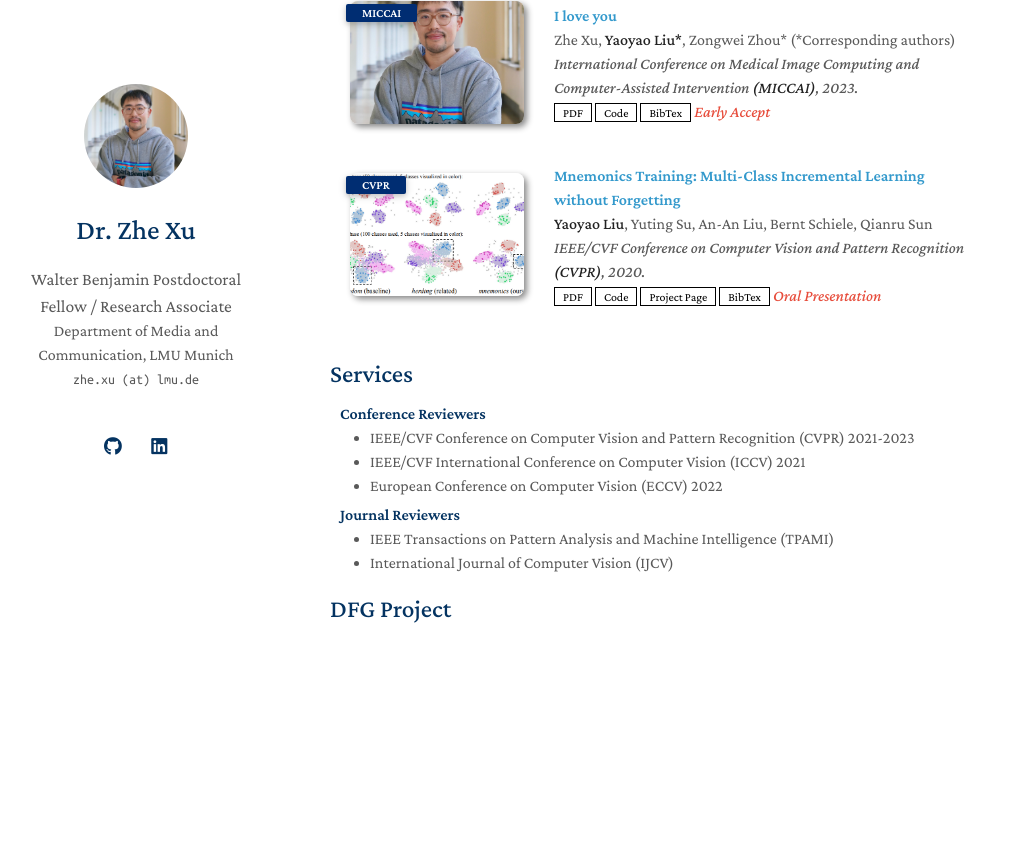
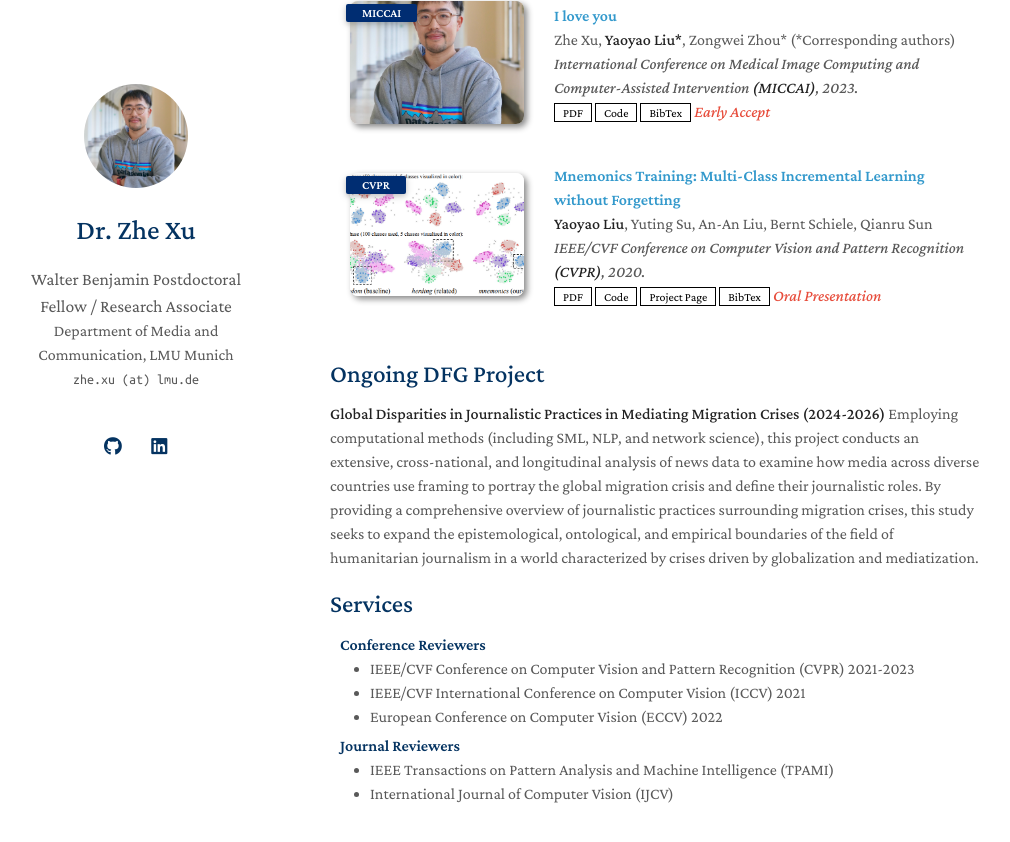
Before and after one commit to zhexuphd/home, a Jekyll site: the page built from index.md, in a window 1280 px wide and 900 px high, scrolled down 1247 px. Shown: the top 842 px of the window, without its empty margins (140-1150 px from the left). Built offline with Jekyll 4.4.1, drawn with Linux system fonts in a browser that asks for light colours; a style sheet for code colours, icons or effects is not loaded; our own code applies the rules of GitHub Pages for plain Markdown files; before the commit the page ends 1959 px from its top, so only the background shows below that.

Commit message:
Update index.md

```diff
--- a/index.md
+++ b/index.md
@@ -27,6 +27,9 @@
 
 {% include_relative _includes/publications.md %}
 
+## Ongoing DFG Project
+
+**Global Disparities in Journalistic Practices in Mediating Migration Crises (2024-2026)**
+Employing computational methods (including SML, NLP, and network science), this project conducts an extensive, cross-national, and longitudinal analysis of news data to examine how media across diverse countries use framing to portray the global migration crisis and define their journalistic roles. By providing a comprehensive overview of journalistic practices surrounding migration crises, this study seeks to expand the epistemological, ontological, and empirical boundaries of the field of humanitarian journalism in a world characterized by crises driven by globalization and mediatization.
+
 {% include_relative _includes/services.md %}
-
-## DFG Project
```
